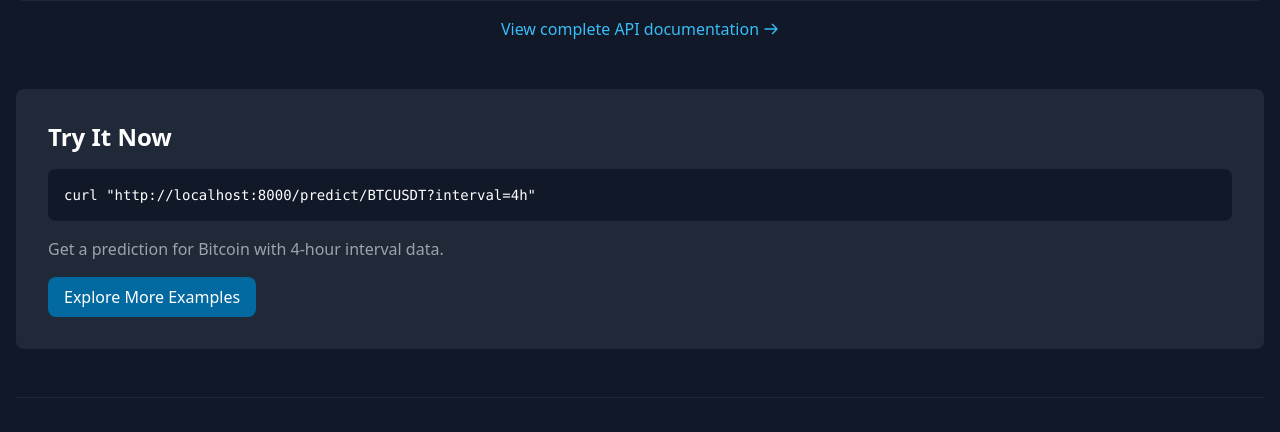
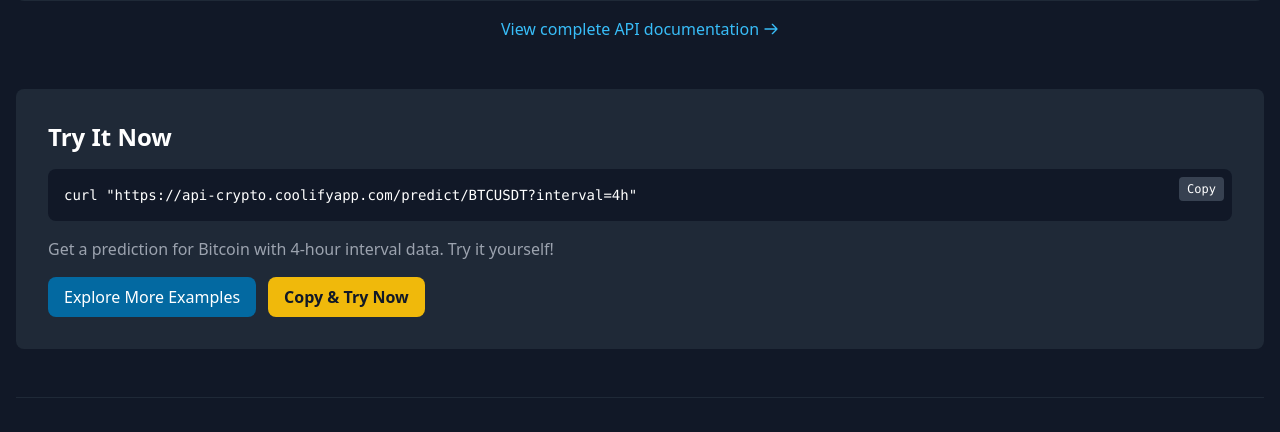
Before and after one commit to chumbacash/binance-data-api, a Python web app: template templates/index.html in a window 1280 px wide. Shown: the part 1323-1755 px from the top of the page. Run offline with Jinja, Linux system fonts and the light colour scheme; the template is opened without the code that fills it, so the values that code supplies are empty; some libraries are stand-ins or nearby versions.

Commit message:
Add copiable curl command with copy button in Try It Now section

```diff
--- a/templates/index.html
+++ b/templates/index.html
@@ -218,13 +218,42 @@
         <!-- Try It Now Section -->
         <section class="bg-gray-800 rounded-lg p-8 mb-12">
             <h2 class="text-2xl font-bold mb-4">Try It Now</h2>
-            <div class="bg-gray-900 p-4 rounded-lg font-mono text-sm mb-4 overflow-x-auto">
-                <pre><code>curl "http://localhost:8000/predict/BTCUSDT?interval=4h"</code></pre>
+            <div class="relative bg-gray-900 p-4 rounded-lg font-mono text-sm mb-4 overflow-x-auto">
+                <pre id="curlCommand"><code>curl "https://api-crypto.coolifyapp.com/predict/BTCUSDT?interval=4h"</code></pre>
+                <button onclick="copyToClipboard()" class="absolute top-2 right-2 bg-gray-700 hover:bg-gray-600 text-white px-2 py-1 rounded text-xs">
+                    Copy
+                </button>
             </div>
-            <p class="text-gray-400 mb-4">Get a prediction for Bitcoin with 4-hour interval data.</p>
-            <a href="/docs" class="bg-primary-700 hover:bg-primary-600 text-white px-4 py-2 rounded-lg inline-block transition-colors">
-                Explore More Examples
-            </a>
+            <p class="text-gray-400 mb-4">Get a prediction for Bitcoin with 4-hour interval data. Try it yourself!</p>
+            <div class="flex flex-wrap gap-3">
+                <a href="/docs" class="bg-primary-700 hover:bg-primary-600 text-white px-4 py-2 rounded-lg inline-block transition-colors">
+                    Explore More Examples
+                </a>
+                <button onclick="copyToClipboard()" class="bg-crypto-binance hover:bg-yellow-500 text-gray-900 font-bold px-4 py-2 rounded-lg transition-colors">
+                    Copy & Try Now
+                </button>
+            </div>
+
+            <script>
+                function copyToClipboard() {
+                    const commandText = document.getElementById('curlCommand').textContent;
+                    navigator.clipboard.writeText(commandText)
+                        .then(() => {
+                            // Show a temporary success message
+                            const buttons = document.querySelectorAll('button');
+                            buttons.forEach(button => {
+                                const originalText = button.textContent;
+                                button.textContent = 'Copied!';
+                                setTimeout(() => {
+                                    button.textContent = originalText;
+                                }, 1500);
+                            });
+                        })
+                        .catch(err => {
+                            console.error('Failed to copy: ', err);
+                        });
+                }
+            </script>
         </section>
 
         <!-- Footer -->
```
